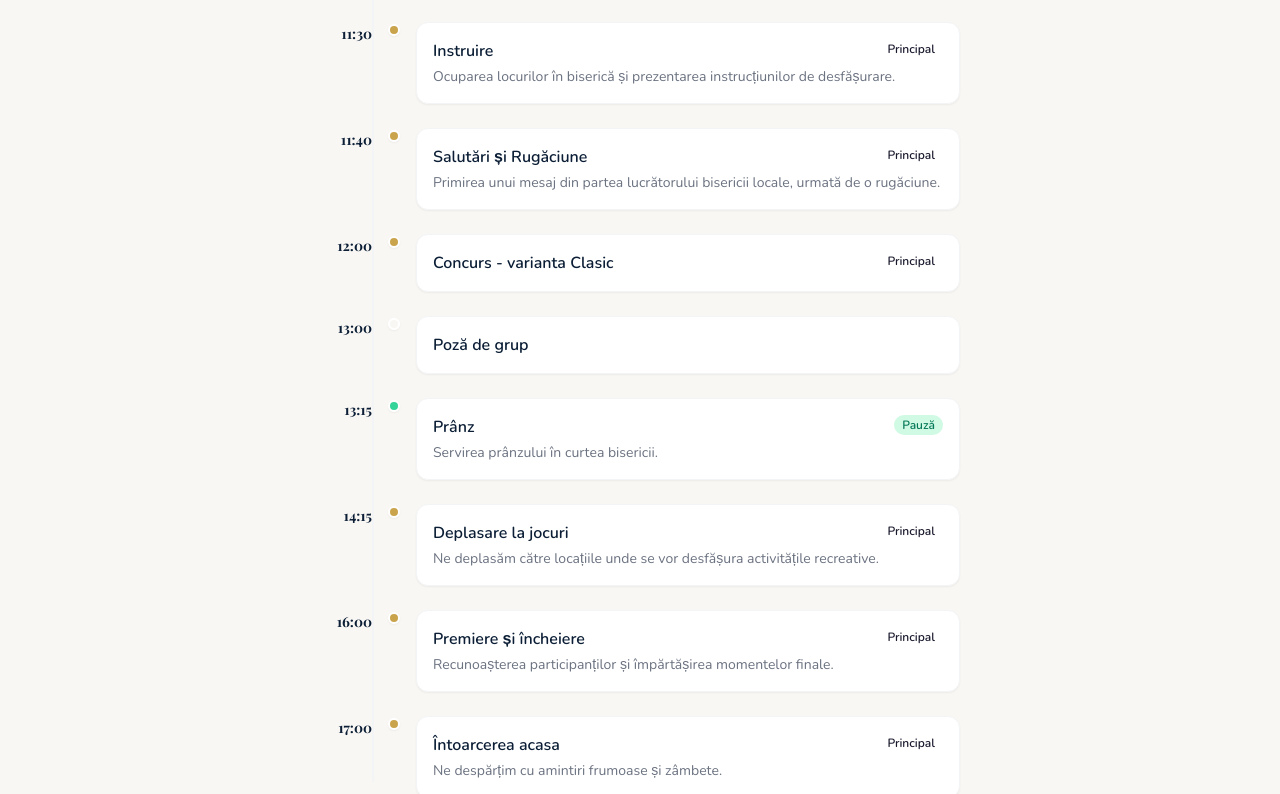
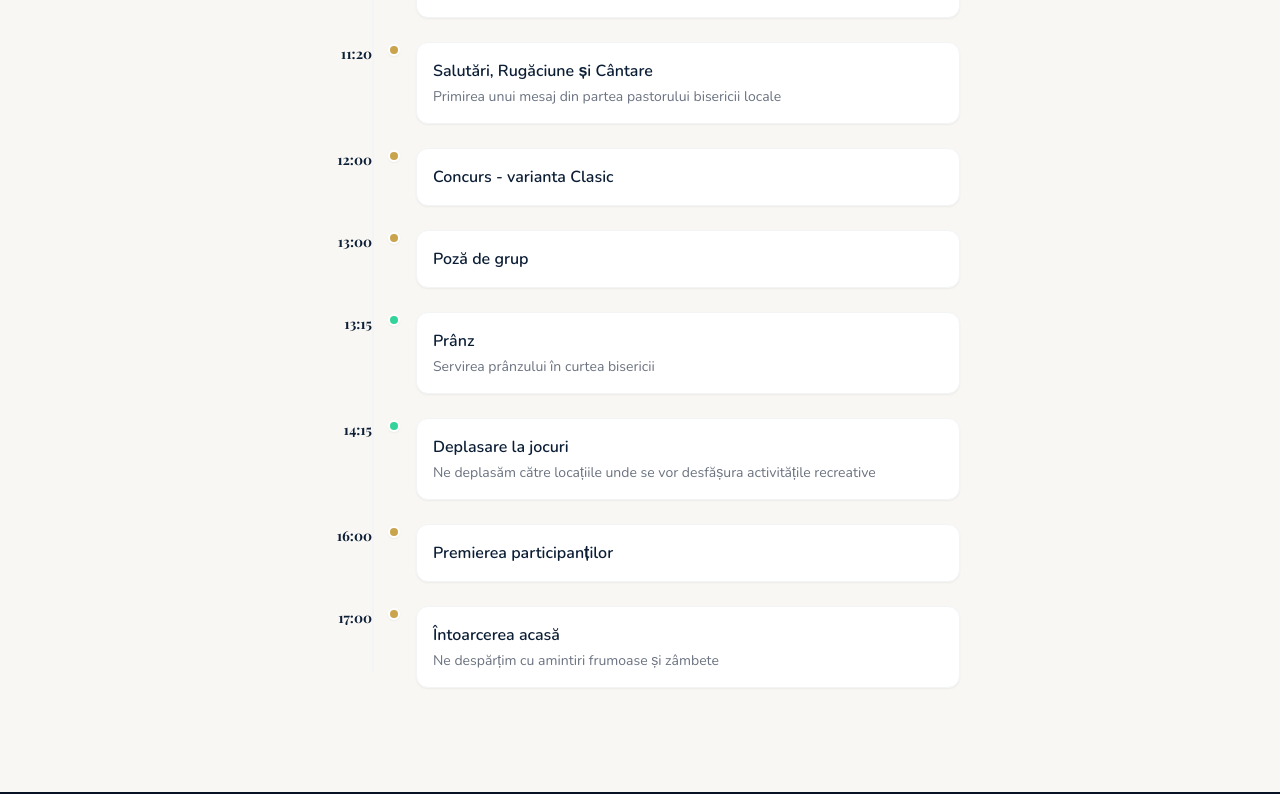
Before and after one commit to PaulHit/talant-2026-beclean, a Next.js app: page /program in a window 1280 px wide. Shown: the part 406-1200 px from the top of the page. Built offline with nearby package versions, Linux system fonts and the light colour scheme; a web font is replaced by a local one.

Commit message:
finalizare program

```diff
--- a/app/program/page.js
+++ b/app/program/page.js
@@ -2,81 +2,66 @@ export const metadata = {
   title: 'Program – Talantul în Negoț 2026',
 };
 
-// ─────────────────────────────────────────────────────────
-// TODO: Înlocuiește array-ul de mai jos cu programul real
-// când îl primești. Fiecare obiect are:
-//   ora: string   (ex: "09:00")
-//   titlu: string (ex: "Deschidere oficială")
-//   detalii: string (opțional, poate fi '')
-//   tip: 'normal' | 'important' | 'pauza'
-// ─────────────────────────────────────────────────────────
 const PROGRAM = [
   {
-    ora: '10:30',
-    titlu: 'Înregistrare și Gustare',
+    ora: '10:00',
+    titlu: 'Înregistrare și gustare',
     detalii: 'Primirea participanților și servirea unei gustări',
-    tip: 'normal',
+    color: 'green',
   },
   {
-    ora: '11:30',
+    ora: '11:00',
     titlu: 'Instruire',
     detalii: 'Ocuparea locurilor în biserică și prezentarea instrucțiunilor de desfășurare.',
-    tip: 'important',
+    color: 'gold',
   },
   {
-    ora: '11:40',
-    titlu: 'Salutări și Rugăciune',
-    detalii: 'Primirea unui mesaj din partea lucrătorului bisericii locale, urmată de o rugăciune.',
-    tip: 'important',
+    ora: '11:20',
+    titlu: 'Salutări, Rugăciune și Cântare',
+    detalii: 'Primirea unui mesaj din partea pastorului bisericii locale',
+    color: 'gold',
   },
   {
     ora: '12:00',
     titlu: 'Concurs - varianta Clasic',
     detalii: '',
-    tip: 'important',
+    color: 'gold',
   },
   {
     ora: '13:00',
     titlu: 'Poză de grup',
     detalii: '',
-    tip: 'normal',
+    color: 'gold',
   },
   {
     ora: '13:15',
     titlu: 'Prânz',
-    detalii: 'Servirea prânzului în curtea bisericii.',
-    tip: 'pauza',
+    detalii: 'Servirea prânzului în curtea bisericii',
+    color: 'green',
   },
   {
     ora: '14:15',
     titlu: 'Deplasare la jocuri',
-    detalii: 'Ne deplasăm către locațiile unde se vor desfășura activitățile recreative.',
-    tip: 'important',
+    detalii: 'Ne deplasăm către locațiile unde se vor desfășura activitățile recreative',
+    color: 'green',
   },
   {
     ora: '16:00',
-    titlu: 'Premiere și încheiere',
-    detalii: 'Recunoașterea participanților și împărtășirea momentelor finale.',
-    tip: 'important',
+    titlu: 'Premierea participanților',
+    detalii: '',
+    color: 'gold',
   },
   {
     ora: '17:00',
-    titlu: 'Întoarcerea acasa',
-    detalii: 'Ne despărțim cu amintiri frumoase și zâmbete.',
-    tip: 'important',
+    titlu: 'Întoarcerea acasă',
+    detalii: 'Ne despărțim cu amintiri frumoase și zâmbete',
+    color: 'gold',
   },
 ];
 
-const tipStyle = {
-  important: 'bg-gold-500 text-white',
-  pauza: 'bg-emerald-100 text-emerald-800',
-  normal: 'bg-navy-100 text-navy-700',
-};
-
-const tipDot = {
-  important: 'bg-gold-500',
-  pauza: 'bg-emerald-400',
-  normal: 'bg-navy-400',
+const dotColor = {
+  gold: 'bg-gold-500',
+  green: 'bg-emerald-400',
 };
 
 export default function ProgramPage() {
@@ -90,13 +75,8 @@ export default function ProgramPage() {
         </p>
       </div>
 
-      {/* Notice - remove when program is confirmed */}
-      <div className="bg-amber-50 border border-amber-200 rounded-xl p-4 mb-8 text-sm text-amber-800 fade-up fade-up-delay-1">
-        ⚠️ <strong>Program preliminar</strong> — Va fi actualizat când primim versiunea finală.
-      </div>
-
       {/* Timeline */}
-      <div className="relative fade-up fade-up-delay-2">
+      <div className="relative fade-up fade-up-delay-1">
         {/* Vertical line */}
         <div className="absolute left-[52px] top-4 bottom-4 w-0.5 bg-gray-100" />
 
@@ -113,25 +93,13 @@ export default function ProgramPage() {
               {/* Dot */}
               <div className="flex-shrink-0 mt-0.5 relative z-10">
                 <div
-                  className={`w-3 h-3 rounded-full border-2 border-white shadow-sm ${tipDot[item.tip]}`}
+                  className={`w-3 h-3 rounded-full border-2 border-white shadow-sm ${dotColor[item.color]}`}
                 />
               </div>
 
               {/* Content */}
               <div className="flex-1 bg-white rounded-xl border border-gray-100 p-4 shadow-sm">
-                <div className="flex items-start justify-between gap-2 flex-wrap">
-                  <p className="font-semibold text-navy-900">{item.titlu}</p>
-                  {item.tip === 'important' && (
-                    <span className="text-xs px-2 py-0.5 rounded-full bg-gold-100 text-gold-700 font-semibold flex-shrink-0">
-                      Principal
-                    </span>
-                  )}
-                  {item.tip === 'pauza' && (
-                    <span className="text-xs px-2 py-0.5 rounded-full bg-emerald-100 text-emerald-700 font-semibold flex-shrink-0">
-                      Pauză
-                    </span>
-                  )}
-                </div>
+                <p className="font-semibold text-navy-900">{item.titlu}</p>
                 {item.detalii && (
                   <p className="text-gray-500 text-sm mt-1">{item.detalii}</p>
                 )}
```
